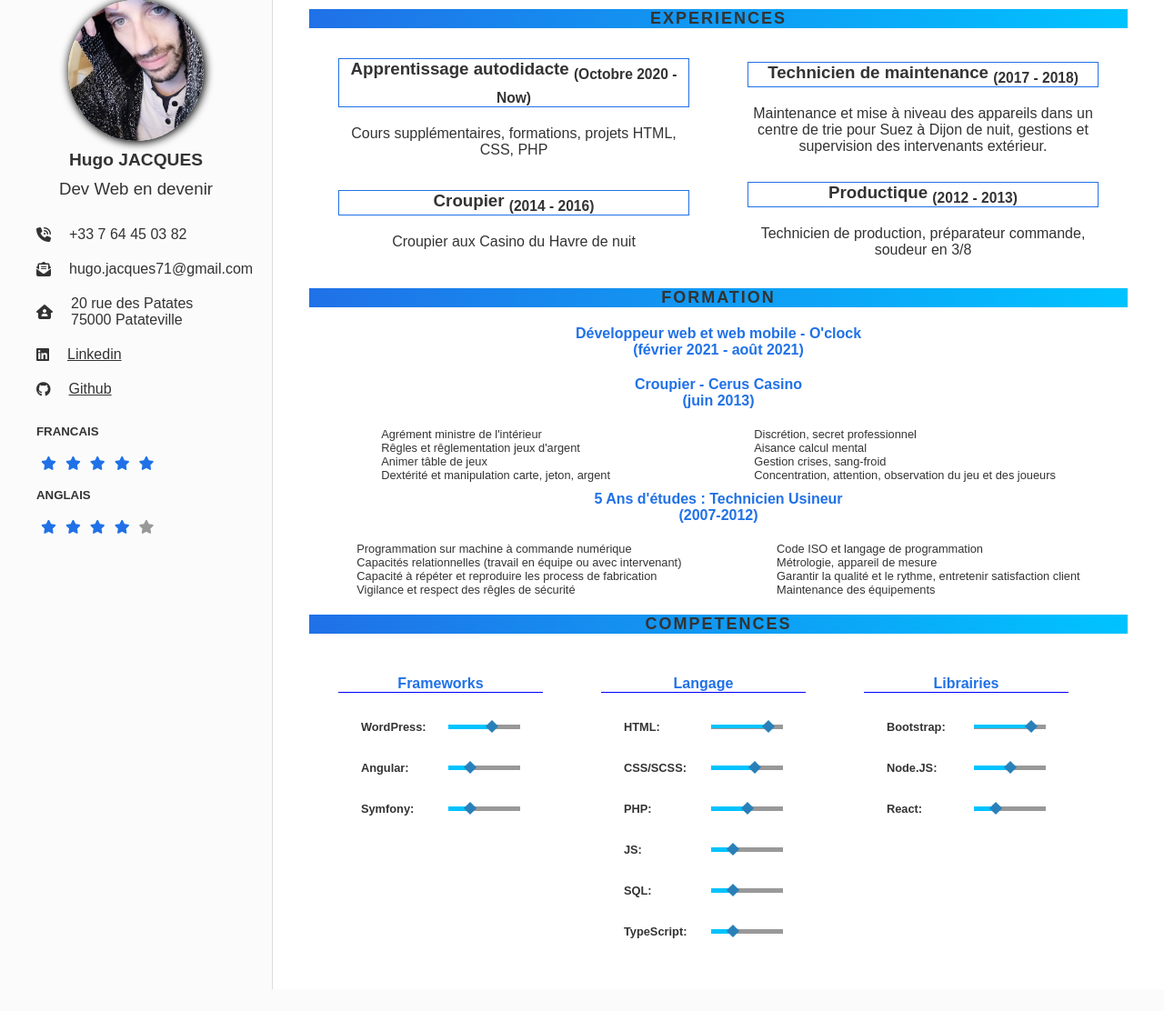
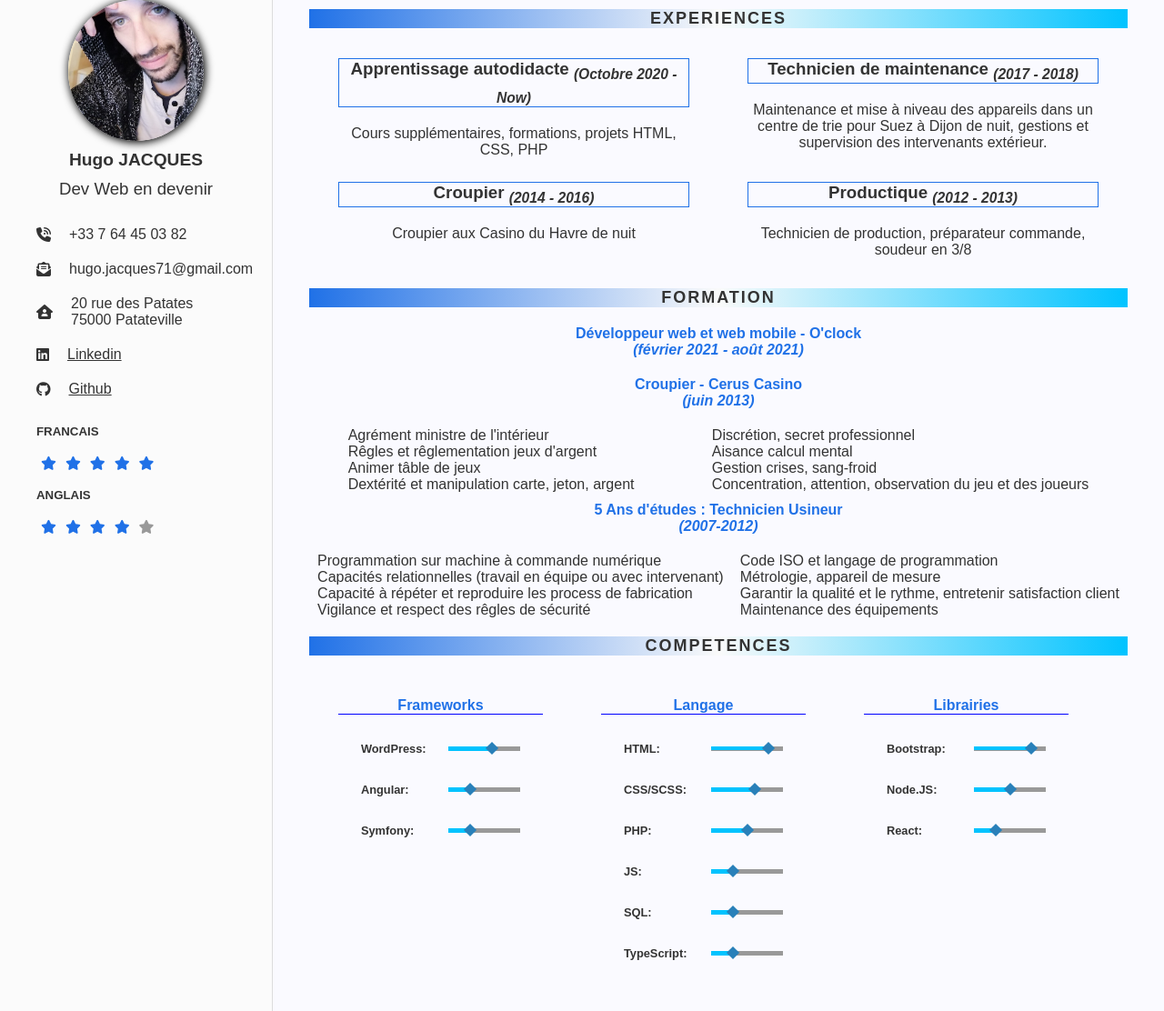
Before and after one commit to magusin/cv, a PHP site: page / in a window 1280 px wide. Shown: the whole page at 91% size. Before the commit the page ends 1088 px from the top, so only its background shows below. Run offline with PHP 8.4, Linux system fonts and the light colour scheme; style sheets or scripts are compiled from the project's sources; some libraries are stand-ins or nearby versions; some web fonts are replaced.

Commit message:
background, mineur fix

```diff
--- a/css/style.css
+++ b/css/style.css
@@ -42,6 +42,29 @@ img {
 .mb-5 {
   margin-bottom: 5rem !important; }
 
+.italic {
+  font-style: italic; }
+
+.subtitle {
+  display: block;
+  text-align: center;
+  font-size: 1em;
+  color: var(--primary); }
+
+.name {
+  text-align: center;
+  font-size: 1.2em;
+  font-weight: bold; }
+
+.job {
+  text-align: center;
+  font-weight: 400; }
+
+.container-3 {
+  display: flex;
+  flex-direction: row;
+  justify-content: space-around; }
+
 @keyframes move {
   0% {
     transform: rotate(-20deg); }
@@ -61,7 +84,8 @@ img {
 /* Portrait tablet to landscape and desktop */
 /* Large desktop */
 body {
-  display: flex; }
+  display: flex;
+  background-color: #fafaff; }
   @media (max-width: 767px) {
     body {
       flex-direction: column; } }
@@ -81,13 +105,8 @@ body {
     display: inline-block;
     animation: move 2s; }
 
-.container-3 {
-  display: flex;
-  flex-direction: row;
-  justify-content: space-around; }
-
 li {
-  font-size: 0.8em;
+  font-size: 1em;
   width: auto; }
 
 header {
@@ -97,21 +116,6 @@ header {
   @media (max-width: 767px) {
     header {
       width: 100%; } }
-
-.name {
-  text-align: center;
-  font-size: 1.2em;
-  font-weight: bold; }
-
-.job {
-  text-align: center;
-  font-weight: 400; }
-
-.subtitle {
-  display: block;
-  text-align: center;
-  font-size: 1em;
-  color: var(--primary); }
 
 .social-container {
   display: flex;
@@ -134,24 +138,24 @@ header {
   @media (max-width: 767px) {
     .container {
       display: block;
-      align-items: center; } }
-
-.exp-container {
+      align-items: center;
+      justify-content: center; } }
+  .container .exp-container {
     width: 50%;
+    height: 50%;
     text-align: center;
-  margin: auto;
     padding: 0.2em 2em; }
     @media (max-width: 767px) {
-    .exp-container {
+      .container .exp-container {
         width: auto;
         text-align: center; } }
-  .exp-container h3 {
+    .container .exp-container h3 {
       border: 1px solid var(--primary);
       text-align: center; }
 
 .title-small {
   text-align: center;
-  background: linear-gradient(to left, var(--light), var(--primary)); }
+  background: linear-gradient(to left, var(--light), var(--background), var(--primary)); }
 
 .block {
   padding: 0 40px;
--- a/index.html
+++ b/index.html
@@ -73,19 +73,19 @@
         <h2 class="title-small">EXPERIENCES</h2>
         <div class="container">
             <div class="exp-container">
-                <h3>Apprentissage autodidacte <sub>(Octobre 2020 - Now)</sub></h3>
+                <h3>Apprentissage autodidacte <sub class="italic">(Octobre 2020 - Now)</sub></h3>
                 <p>Cours supplémentaires, formations, projets HTML, CSS, PHP</p>
             </div>
                 <div class="exp-container">
-                <h3>Technicien de maintenance <sub>(2017 - 2018)</sub></h3>
+                <h3>Technicien de maintenance <sub class="italic">(2017 - 2018)</sub></h3>
                 <p>Maintenance et mise à niveau des appareils dans un centre de trie pour Suez à Dijon de nuit, gestions et supervision des intervenants extérieur.</p>
             </div>
             <div class="exp-container">
-                <h3>Croupier <sub>(2014 - 2016)</sub></h3>
+                <h3>Croupier <sub class="italic">(2014 - 2016)</sub></h3>
                 <p>Croupier aux Casino du Havre de nuit</p>
             </div>
             <div class="exp-container">
-                <h3>Productique <sub>(2012 - 2013)</sub></h3>
+                <h3>Productique <sub class="italic">(2012 - 2013)</sub></h3>
                 <p>Technicien de production, préparateur commande, soudeur en 3/8</p>
             </div>
         </div>
@@ -93,9 +93,9 @@
     <div class="block">
         <h2 class="title-small">FORMATION</h2>
         <h3 class="subtitle"><span>Développeur web et web mobile - O'clock</span>
-        <span class="subtitle">(février 2021 - août 2021)</span></h3>
+        <span class="subtitle italic">(février 2021 - août 2021)</span></h3>
         <h3 class="subtitle"><span>Croupier - Cerus Casino</span>
-            <span class="subtitle">(juin 2013)</span></h3>
+            <span class="subtitle italic">(juin 2013)</span></h3>
             <div class="container-3">
                 <div class="">
                         <ul>
@@ -115,7 +115,7 @@
                 </div>
             </div>
             <h3 class="subtitle"><span>5 Ans d'études : Technicien Usineur</span>
-                <span class="subtitle">(2007-2012)</span></h3>
+                <span class="subtitle italic">(2007-2012)</span></h3>
             <div class="container-3">
                 <div class="">
                         <ul>
--- a/scss/_utils.scss
+++ b/scss/_utils.scss
@@ -1,3 +1,31 @@
 .mb-5 {
     margin-bottom: 5rem !important;
   }
+
+.italic {
+   font-style: italic;
+}
+
+.subtitle {
+  display: block;
+  text-align: center;
+  font-size: 1em;
+  color: var(--primary);
+}
+
+.name {
+  text-align: center;
+  font-size: 1.2em;
+  font-weight: bold;
+}
+
+.job {
+  text-align: center;
+  font-weight: 400;
+}
+
+.container-3 {
+  display: flex;
+  flex-direction: row;
+  justify-content: space-around;
+}
--- a/scss/style.scss
+++ b/scss/style.scss
@@ -5,14 +5,13 @@
 @import "animations";
 @import "media-queries";
 
-
 body {
   display: flex;
+  background-color: rgb(250, 250, 255);
   @include sm {
     flex-direction: column;
   }
-
-};
+}
 
 .picture {
   align-items: center;
@@ -33,15 +32,8 @@ body {
   }
 }
 
-.container-3 {
-  display: flex;
-  flex-direction: row;
-  justify-content: space-around;
-
-}
-
 li {
-  font-size: 0.8em;
+  font-size: 1em;
   width: auto;
 }
 
@@ -54,35 +46,16 @@ header {
   }
 }
 
-.name {
-  text-align: center;
-  font-size: 1.2em;
-  font-weight: bold;
-}
-
-.job {
-  text-align: center;
-  font-weight: 400;
-}
-
-.subtitle {
-  display: block;
-  text-align: center;
-  font-size: 1em;
-  color: var(--primary);
-}
-
 .social-container {
   display: flex;
   align-items: center;
   transition: all 0.2s;
   p {
     padding: 0 0 0 20px;
-
   }
   &:hover {
     background: var(--border);
-    i{
+    i {
       color: var(--primary);
       transition: scale(1.3);
       transition: all 0.2s;
@@ -99,16 +72,12 @@ background: var(--border);
   @include sm {
     display: block;
     align-items: center;
-
+    justify-content: center;
   }
-
-}
-
-
   .exp-container {
     width: 50%;
+    height: 50%;
     text-align: center;
-  margin: auto;
     padding: 0.2em 2em;
     @include sm {
       width: auto;
@@ -117,13 +86,20 @@ background: var(--border);
     h3 {
       border: 1px solid var(--primary);
       text-align: center;
-
+    }
   }
 }
 
+
+
 .title-small {
   text-align: center;
-  background: linear-gradient(to left, var(--light), var(--primary));
+  background: linear-gradient(
+    to left,
+    var(--light),
+    var(--background),
+    var(--primary)
+  );
 }
 
 .block {
@@ -159,7 +135,6 @@ background: var(--border);
     width: auto;
     margin: 1em;
     align-items: center;
-
   }
   @include ld {
     display: flex;
@@ -167,7 +142,6 @@ background: var(--border);
     flex-direction: column;
     width: 25%;
     margin: 1em 1.5em;
-
   }
   @include xl {
     display: flex;
@@ -182,7 +156,6 @@ background: var(--border);
     color: var(--primary);
     // text-decoration: underline;
     border-bottom: 1px solid blue;
-
   }
   .container-skill {
     display: flex;
@@ -239,7 +212,6 @@ background: var(--border);
         background: var(--hint);
         position: relative;
       }
-
 
       .bar-skill-progress {
         position: absolute;
@@ -396,8 +368,6 @@ background: var(--border);
 //       }
 //     }
 
-
-
 //     main {
 //         grid-area: main;
 //         padding: 5rem;
```
Lines whose indentation alone changed are shown as unchanged.
